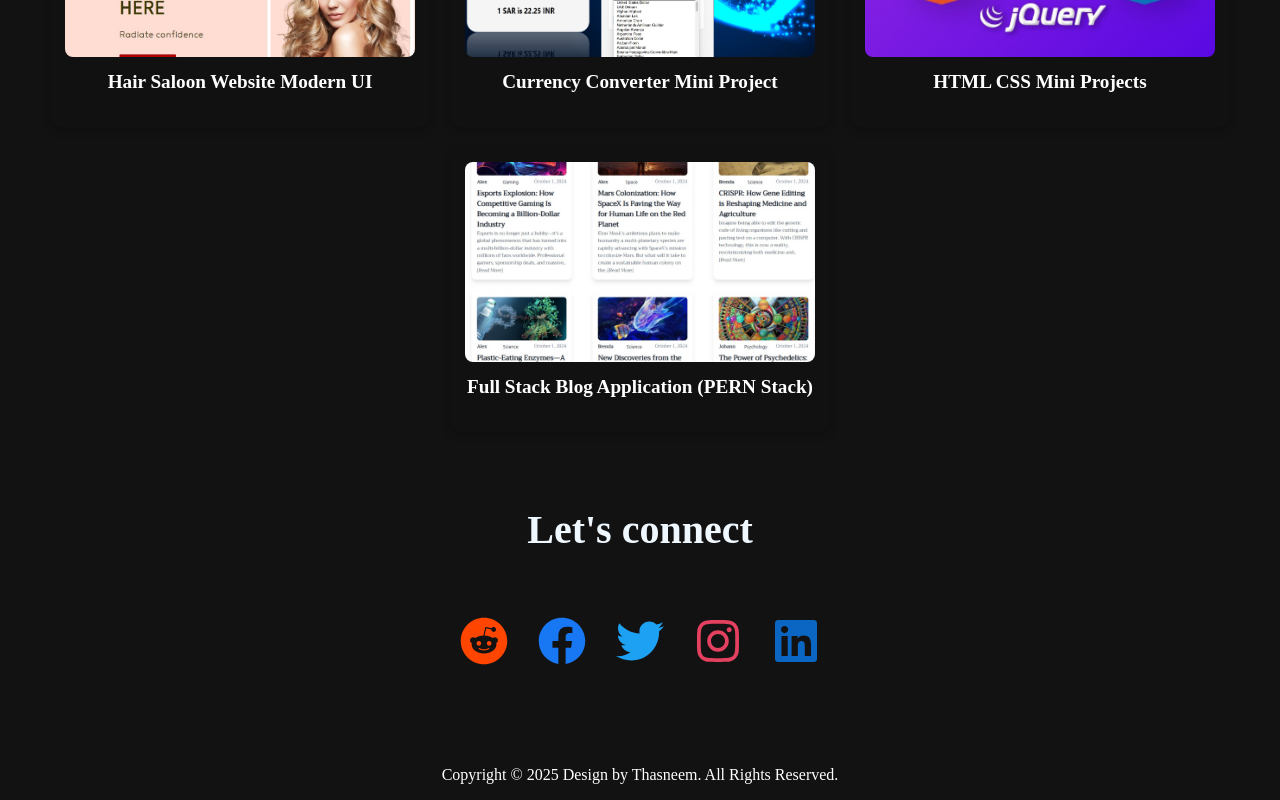
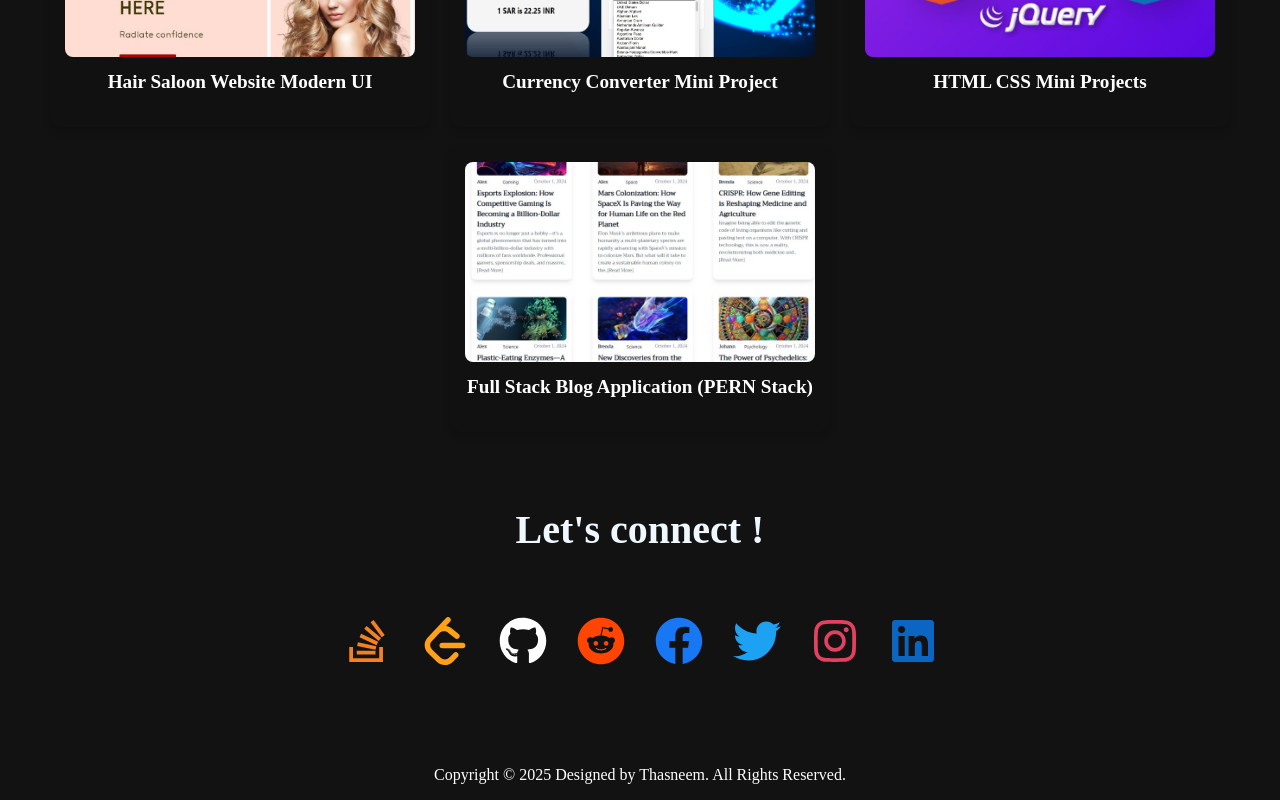
Before and after one commit to thasneem9/portfolio-internship-task, a React (Vite) app: page / in a window 1280 px wide. Shown: the part 1996-2796 px from the top of the page. Built offline with nearby package versions, Linux system fonts and the light colour scheme.

Commit message:
added links to social icons

```diff
--- a/src/App.css
+++ b/src/App.css
@@ -27,7 +27,7 @@
     color: white; /* Ensures text is visible */
     text-align: center;
     z-index: 1000; /* Keeps navbar above other elements */
-    height:80px;
+    height:60px;
 }
 body{
     background-color: #121212;
--- a/src/components/ContactMe.jsx
+++ b/src/components/ContactMe.jsx
@@ -1,32 +1,41 @@
 import React from 'react'
 import './contactme.css'
 
-import { FaReddit, FaFacebook, FaTwitter, FaInstagram, FaLinkedin } from "react-icons/fa";
-
+import { FaReddit, FaFacebook, FaTwitter, FaInstagram, FaLinkedin, FaStackOverflow, FaGithub} from "react-icons/fa";
+import { SiLeetcode } from "react-icons/si";
 const ContactMe = () => {
     const date=new Date().getFullYear()
 
   return (
     <>
-<h1 className='lets-connect' id="contact">Let's connect</h1>
+<h1 className='lets-connect' id="contact">Let's connect !</h1>
 <div style={{ display: "flex", gap: "10px", fontSize: "3rem" }} className='social-links'>
-  <a href="https://www.reddit.com" target="_blank" rel="noopener noreferrer">
+<a href="https://stackoverflow.com/users/13869408/thasni-566" target="_blank" rel="noopener noreferrer">
+  <FaStackOverflow style={{ color: "#F48024" }} className="icon" />
+</a>
+<a href="https://leetcode.com/u/code_master566/" target="_blank" rel="noopener noreferrer">
+  <SiLeetcode style={{ color: "#FFA116" }} className="icon" />
+</a>
+<a href="https://github.com/thasneem9" target="_blank" rel="noopener noreferrer">
+<FaGithub style={{ color: "#FFFFFF" }} className="icon" />
+</a>
+  <a href="https://www.reddit.com/user/bluewave_65/" target="_blank" rel="noopener noreferrer">
     <FaReddit style={{ color: "#FF4500" }} className='icon' />
   </a>
-  <a href="https://www.facebook.com" target="_blank" rel="noopener noreferrer">
+  <a href="https://www.facebook.com/thaz.reem.7/" target="_blank" rel="noopener noreferrer">
     <FaFacebook style={{ color: "#1877F2" }} className='icon' />
   </a>
-  <a href="https://www.twitter.com" target="_blank" rel="noopener noreferrer">
+  <a href="https://x.com/thasnee_xx1" target="_blank" rel="noopener noreferrer">
     <FaTwitter style={{ color: "#1DA1F2" }} className='icon' />
   </a>
-  <a href="https://www.instagram.com" target="_blank" rel="noopener noreferrer">
+  <a href="https://www.instagram.com/thasnee_xx/" target="_blank" rel="noopener noreferrer">
     <FaInstagram style={{ color: "#E4405F" }} className='icon' />
   </a>
-  <a href="https://www.linkedin.com" target="_blank" rel="noopener noreferrer">
+  <a href="https://www.linkedin.com/in/thasneem-c-a70a75206/" target="_blank" rel="noopener noreferrer">
     <FaLinkedin style={{ color: "#0A66C2" }} className='icon' />
   </a>
 </div>
-<p className='copyright'> Copyright &copy; {date} Design by Thasneem. All Rights Reserved.</p>
+<p className='copyright'> Copyright &copy; {date} Designed by Thasneem. All Rights Reserved.</p>
 
     </>
   )
```
